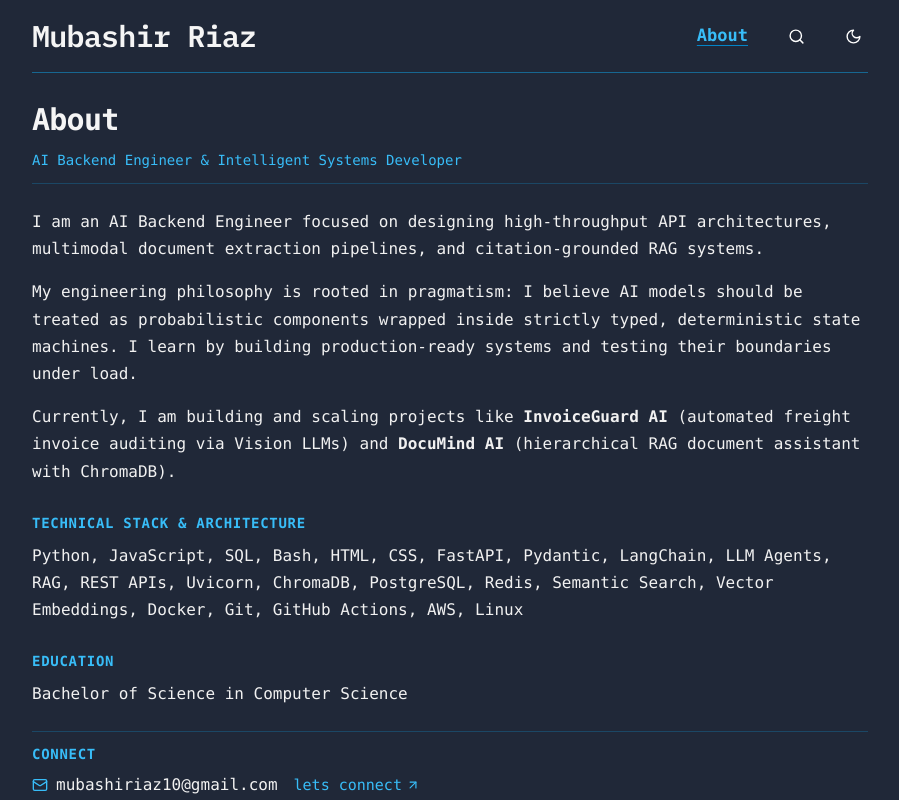
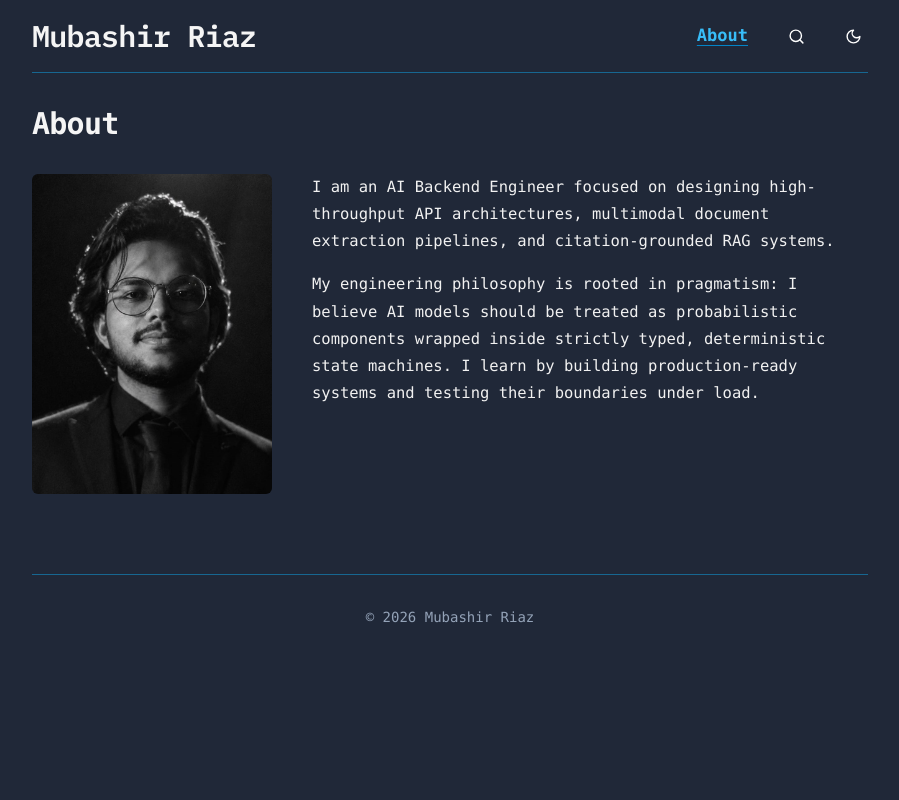
Before and after one commit to mubashir-riaz/portfolio, a React (Vite) app: page / in a window 1280 px wide. Both pictures are taken after a click on the button "About". Shown: the top 800 px of the page, without its empty margins (190-1089 px from the left). Built offline with nearby package versions, Linux system fonts and the light colour scheme.

Commit message:
feat: redesign about section into two-column layout and clean navigation

```diff
--- a/Portfolio.jsx
+++ b/Portfolio.jsx
@@ -1025,18 +1025,23 @@ export default function Portfolio() {
         {/* VIEW 3: ABOUT PAGE                                         */}
         {/* ========================================================== */}
         {currentView === 'about' && (
-          <main className="pb-16 sm:pb-20 pt-4 sm:pt-6 px-[22px] sm:px-8 space-y-5 sm:space-y-6 text-left">
-            <div className={`space-y-1.5 sm:space-y-2 border-b ${themeClasses.borderMuted} pb-3`}>
-              <h1 className={`text-[24px] sm:text-[30px] font-bold tracking-tight ${themeClasses.headline}`}>
+          <main className="pb-16 sm:pb-20 pt-5 sm:pt-7 px-[22px] sm:px-8 text-left">
+            <h1 className={`text-[24px] sm:text-[28px] md:text-[30px] font-semibold tracking-tight ${themeClasses.headline} mb-5 sm:mb-7`}>
               About
             </h1>
-              <p className={`text-[13px] sm:text-[14px] ${themeClasses.accentText}`}>
-                AI Backend Engineer & Intelligent Systems Developer
-              </p>
+
+            <div className="flex flex-row items-start gap-4 sm:gap-8 md:gap-10">
+              {/* Left Column: Portrait Photograph */}
+              <div className="shrink-0">
+                <img
+                  src={PROFILE.avatar}
+                  alt={PROFILE.name}
+                  className="w-[105px] xs:w-[130px] sm:w-[200px] md:w-[240px] aspect-[3/4] object-cover rounded-md select-none"
+                />
               </div>
 
-            {/* Bio Paragraphs */}
-            <div className={`text-[14px] sm:text-[16px] leading-[1.7] space-y-3.5 sm:space-y-4 ${themeClasses.desc}`}>
+              {/* Right Column: Editorial Paragraphs */}
+              <div className={`flex-1 min-w-0 max-w-[540px] space-y-3 sm:space-y-4 text-[13px] xs:text-[14px] sm:text-[15.5px] leading-[1.7] sm:leading-[1.75] font-mono ${themeClasses.desc}`}>
                 <p>
                   I am an AI Backend Engineer focused on designing high-throughput API architectures,
                   multimodal document extraction pipelines, and citation-grounded RAG systems.
@@ -1046,58 +1051,6 @@ export default function Portfolio() {
                   treated as probabilistic components wrapped inside strictly typed, deterministic state
                   machines. I learn by building production-ready systems and testing their boundaries under load.
                 </p>
-              <p>
-                Currently, I am building and scaling projects like <strong>InvoiceGuard AI</strong> (automated
-                freight invoice auditing via Vision LLMs) and <strong>DocuMind AI</strong> (hierarchical RAG
-                document assistant with ChromaDB).
-              </p>
-            </div>
-
-            {/* Technical Stack & Architecture */}
-            <div className="space-y-2 pt-1">
-              <div className={`text-[13px] sm:text-[14px] ${themeClasses.accentText} font-semibold uppercase tracking-wider`}>
-                Technical Stack & Architecture
-              </div>
-              <p className={`text-[14px] sm:text-[16px] leading-[1.7] ${themeClasses.desc}`}>
-                {TECH_STACK.join(', ')}
-              </p>
-            </div>
-
-            {/* Education */}
-            <div className="space-y-2 pt-1">
-              <div className={`text-[13px] sm:text-[14px] ${themeClasses.accentText} font-semibold uppercase tracking-wider`}>
-                Education
-              </div>
-              <div className={`text-[14px] sm:text-[16px] leading-[1.7] ${themeClasses.desc}`}>
-                <p>Bachelor of Science in Computer Science</p>
-              </div>
-            </div>
-
-            {/* Direct Contact */}
-            <div className={`pt-3 border-t ${themeClasses.borderMuted} space-y-2`}>
-              <div className={`text-[13px] sm:text-[14px] ${themeClasses.accentText} font-semibold uppercase tracking-wider`}>
-                Connect
-              </div>
-              <div className="flex flex-wrap items-center gap-3 sm:gap-4">
-                <a
-                  href={`mailto:${PROFILE.email}`}
-                  className={`group inline-flex items-center gap-2 text-[14px] sm:text-[16px] ${themeClasses.text} hover:opacity-80 transition-opacity break-all`}
-                >
-                  <Mail
-                    size={16}
-                    className={`${themeClasses.contactIcon} shrink-0 transition-transform duration-300 ease-out origin-center group-hover:rotate-6`}
-                    strokeWidth={2}
-                  />
-                  <span>{PROFILE.email}</span>
-                </a>
-
-                <a
-                  href="/work"
-                  className={`inline-flex items-center gap-1 text-[13.5px] sm:text-[15px] ${themeClasses.accentLink}`}
-                >
-                  <span>lets connect</span>
-                  <ArrowUpRight size={14} />
-                </a>
               </div>
             </div>
           </main>
```
Lines whose indentation alone changed are shown as unchanged.
